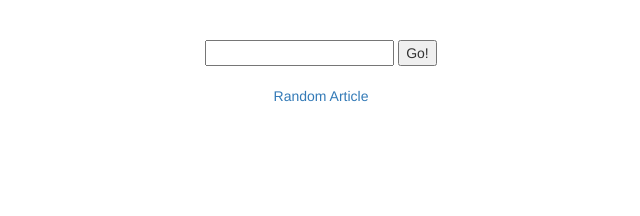
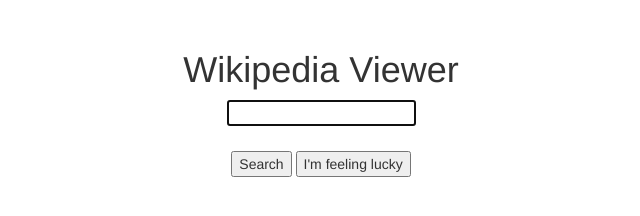
Before and after one commit to glptrst/wikipedia_viewer, a plain HTML site: page index.html in a window 1280 px wide. Shown: the whole page, without its empty margins (319-959 px from the left). Drawn offline with nearby package versions, Linux system fonts and the light colour scheme.

Commit message:
Improve styles

```diff
--- a/index.html
+++ b/index.html
@@ -8,18 +8,19 @@
 </head>
 <body>
     <div id="main" class="container text-center">
-        <div id="search">
-        <input id="entry" type="text">
-        <input id="search" type="button" value="Go!">
+
+        <h1> Wikipedia Viewer </h1>
+
+        <div>
+        <input autofocus="true" id="entry" type="text">
         </div>
 
-        <br>
+        <div id="buttons">
+        <input id="search" type="button" value="Search">
 
-        <div>
-        <a href="https://en.wikipedia.org/wiki/Special:Random">Random Article</a>
+        <a id="noDec" href="https://en.wikipedia.org/wiki/Special:Random"><input id="random" type="button" value="I'm feeling lucky"></a>
         </div>
 
-        <br>
         <br>
 
         <div id="entries">
--- a/styles/style.css
+++ b/styles/style.css
@@ -1,3 +1,12 @@
-#search {
-    margin-top: 20px;
+#main {
+    margin-top: 30px;
 }
+
+#buttons {
+    margin-top: 25px;
+}
+
+#noDec {
+    color: inherit;
+    text-decoration: none;
+}
```
